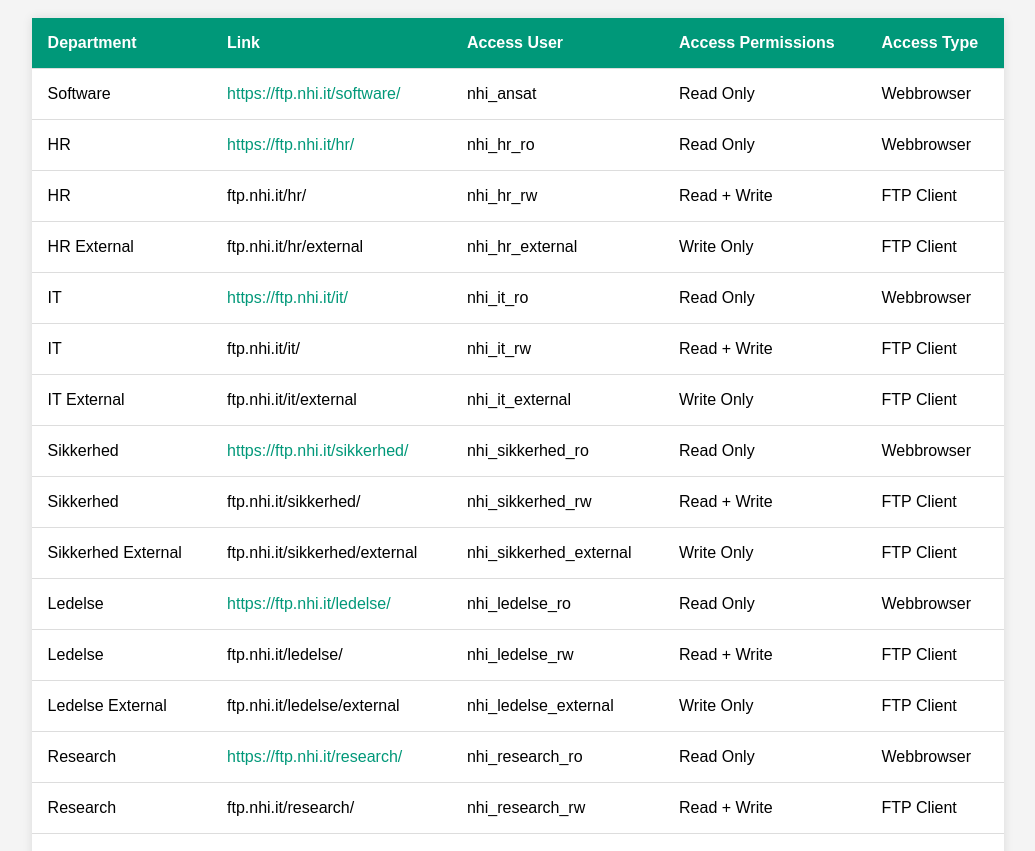
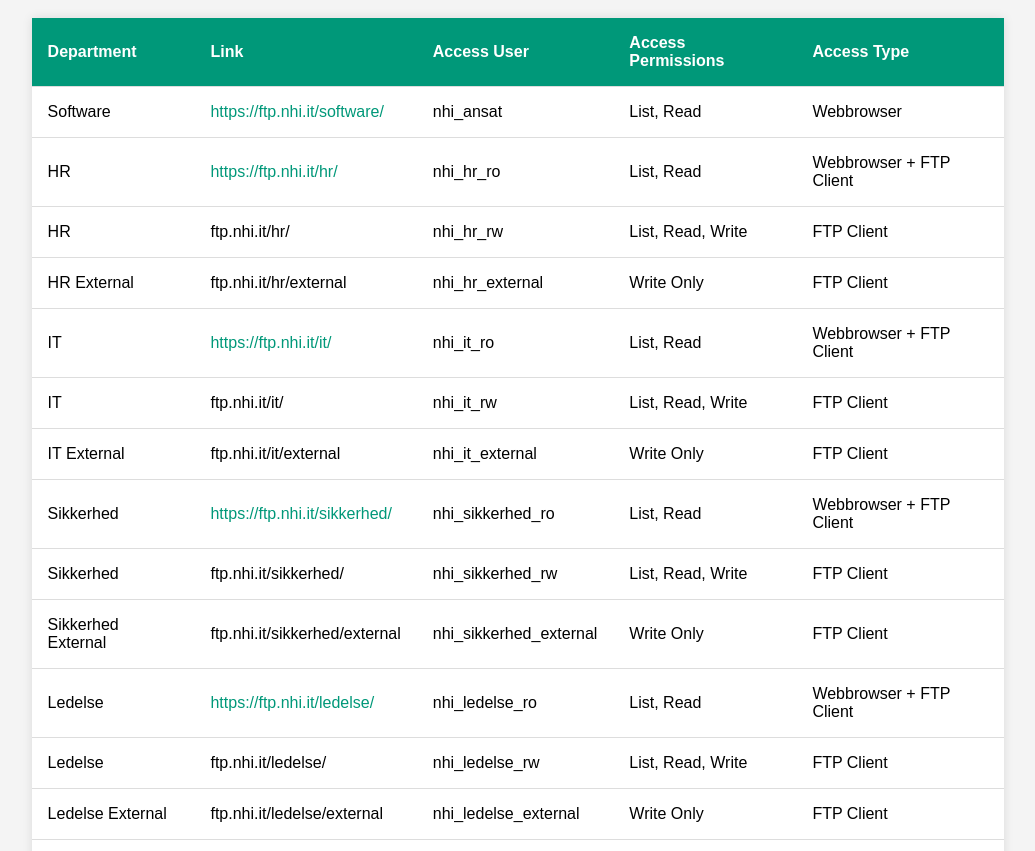
Before and after one commit to blue-hexagon/HMS_Infrastructure, a plain HTML site: page ftpes/index.html in a window 1280 px wide. Shown: the part 72-923 px from the top of the page, without its empty margins (122-1157 px from the left). Drawn offline with Linux system fonts and the light colour scheme.

Commit message:
Update FTP user permissions according to the docspec, and update index.html to reflect changes. Add custom CSS for autoindexing.

```diff
--- /dev/null
+++ b/ftpes/autoindex.css
@@ -0,0 +1,34 @@
+/* autoindex.css */
+
+body {
+  background-color: #f8fafc;
+  color: #1e293b;
+  font-family: "Segoe UI", "Helvetica Neue", sans-serif;
+  padding: 2rem;
+}
+
+h1 {
+  color: #0f172a;
+  font-size: 2rem;
+  border-bottom: 2px solid #e2e8f0;
+  margin-bottom: 1rem;
+  padding-bottom: 0.5rem;
+}
+
+pre {
+  font-size: 1rem;
+  line-height: 1.6;
+  background: white;
+  padding: 1rem;
+  border-radius: 6px;
+  box-shadow: 0 1px 3px rgba(0,0,0,0.1);
+}
+
+a {
+  color: #2563eb;
+  text-decoration: none;
+}
+
+a:hover {
+  text-decoration: underline;
+}
--- a/ftpes/index.html
+++ b/ftpes/index.html
@@ -62,21 +62,21 @@
                 <td>Software</td>
                 <td><a href="https://ftp.nhi.it/software/">https://ftp.nhi.it/software/</a></td>
                 <td>nhi_ansat</td>
-                <td>Read Only</td>
+                <td>List, Read</td>
                 <td>Webbrowser</td>
             </tr>
             <tr>
                 <td>HR</td>
                 <td><a href="https://ftp.nhi.it/hr/">https://ftp.nhi.it/hr/</a></td>
                 <td>nhi_hr_ro</td>
-                <td>Read Only</td>
-                <td>Webbrowser</td>
+                <td>List, Read</td>
+                <td>Webbrowser + FTP Client</td>
             </tr>
             <tr>
                 <td>HR</td>
                 <td>ftp.nhi.it/hr/</a></td>
                 <td>nhi_hr_rw</td>
-                <td>Read + Write</td>
+                <td>List, Read, Write</td>
                 <td>FTP Client</td>
             </tr>
             <tr>
@@ -92,14 +92,14 @@
                 <td>IT</td>
                 <td><a href="https://ftp.nhi.it/it/">https://ftp.nhi.it/it/</a></td>
                 <td>nhi_it_ro</td>
-                <td>Read Only</td>
-                <td>Webbrowser</td>
+                <td>List, Read</td>
+                <td>Webbrowser + FTP Client</td>
             </tr>
             <tr>
                 <td>IT</td>
                 <td>ftp.nhi.it/it/</a></td>
                 <td>nhi_it_rw</td>
-                <td>Read + Write</td>
+                <td>List, Read, Write</td>
                 <td>FTP Client</td>
             </tr>
             <tr>
@@ -115,14 +115,14 @@
                 <td>Sikkerhed</td>
                 <td><a href="https://ftp.nhi.it/sikkerhed/">https://ftp.nhi.it/sikkerhed/</a></td>
                 <td>nhi_sikkerhed_ro</td>
-                <td>Read Only</td>
-                <td>Webbrowser</td>
+                <td>List, Read</td>
+                <td>Webbrowser + FTP Client</td>
             </tr>
             <tr>
                 <td>Sikkerhed</td>
                 <td>ftp.nhi.it/sikkerhed/</a></td>
                 <td>nhi_sikkerhed_rw</td>
-                <td>Read + Write</td>
+                <td>List, Read, Write</td>
                 <td>FTP Client</td>
             </tr>
             <tr>
@@ -137,14 +137,14 @@
                 <td>Ledelse</td>
                 <td><a href="https://ftp.nhi.it/ledelse/">https://ftp.nhi.it/ledelse/</a></td>
                 <td>nhi_ledelse_ro</td>
-                <td>Read Only</td>
-                <td>Webbrowser</td>
+                <td>List, Read</td>
+                <td>Webbrowser + FTP Client</td>
             </tr>
             <tr>
                 <td>Ledelse</td>
                 <td>ftp.nhi.it/ledelse/</a></td>
                 <td>nhi_ledelse_rw</td>
-                <td>Read + Write</td>
+                <td>List, Read, Write</td>
                 <td>FTP Client</td>
             </tr>
             <tr>
@@ -160,14 +160,14 @@
                 <td>Research</td>
                 <td><a href="https://ftp.nhi.it/research/">https://ftp.nhi.it/research/</a></td>
                 <td>nhi_research_ro</td>
-                <td>Read Only</td>
-                <td>Webbrowser</td>
+                <td>List, Read</td>
+                <td>Webbrowser + FTP Client</td>
             </tr>
             <tr>
                 <td>Research</td>
                 <td>ftp.nhi.it/research/</a></td>
                 <td>nhi_research_rw</td>
-                <td>Read + Write</td>
+                <td>List, Read, Write</td>
                 <td>FTP Client</td>
             </tr>
             <tr>
@@ -181,14 +181,14 @@
                 <td>Labs</td>
                 <td><a href="https://ftp.nhi.it/labs/">https://ftp.nhi.it/labs/</a></td>
                 <td>nhi_labs_ro</td>
-                <td>Read Only</td>
-                <td>Webbrowser</td>
+                <td>List, Read</td>
+                <td>Webbrowser + FTP Client</td>
             </tr>
             <tr>
                 <td>Labs</td>
                 <td>ftp.nhi.it/labs/</a></td>
                 <td>nhi_labs_rw</td>
-                <td>Read + Write</td>
+                <td>List, Read, Write</td>
                 <td>FTP Client</td>
             </tr>
             <tr>
```
Also changed, not shown: 1 other file.
